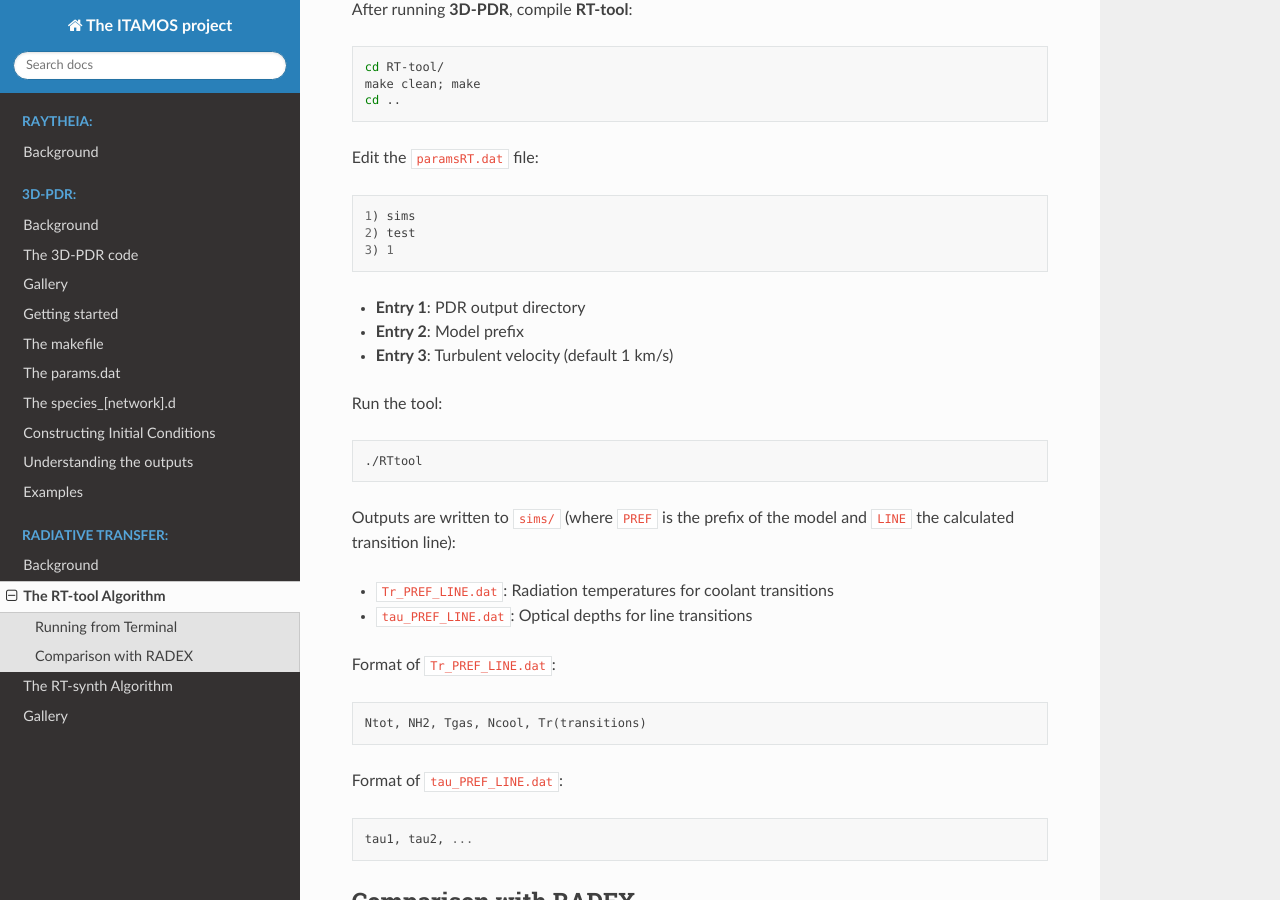
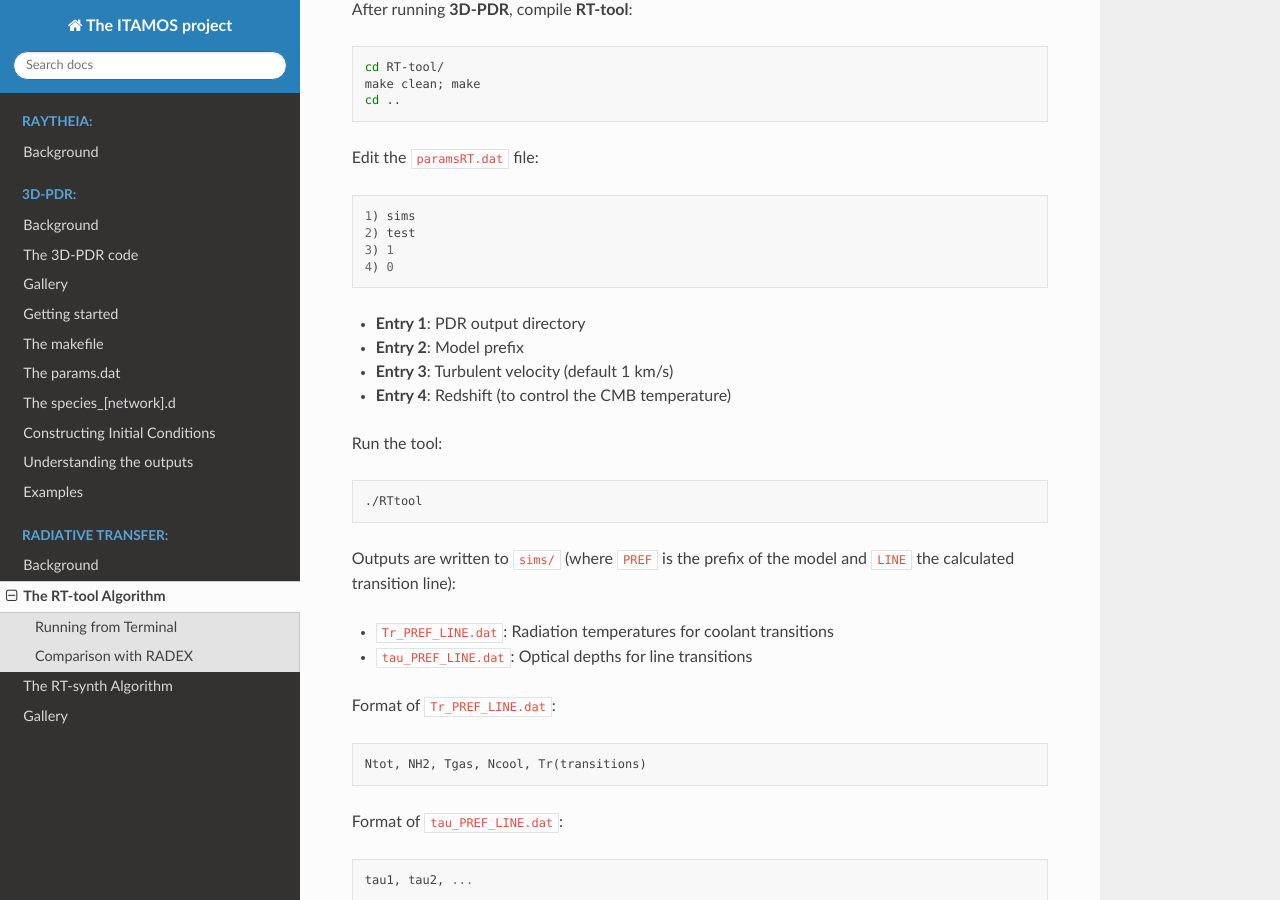
Before and after one commit to itamos-ism/3D-PDR-pblc, a Sphinx documentation site: the page built from docs/source/RT-tool.rst, in a window 1280 px wide and 900 px high, scrolled down 315 px. Built offline with Sphinx 7.4.7 and the Read the Docs theme 3.1.0, drawn with Linux system fonts in a browser that asks for light colours.

Commit message:
Update RT-tool.rst

```diff
--- a/docs/source/RT-tool.rst
+++ b/docs/source/RT-tool.rst
@@ -21,10 +21,12 @@ Edit the ``paramsRT.dat`` file:
    1) sims
    2) test
    3) 1
+   4) 0
 
 * **Entry 1**: PDR output directory
 * **Entry 2**: Model prefix
 * **Entry 3**: Turbulent velocity (default 1 km/s)
+* **Entry 4**: Redshift (to control the CMB temperature)
 
 Run the tool:
 
```
